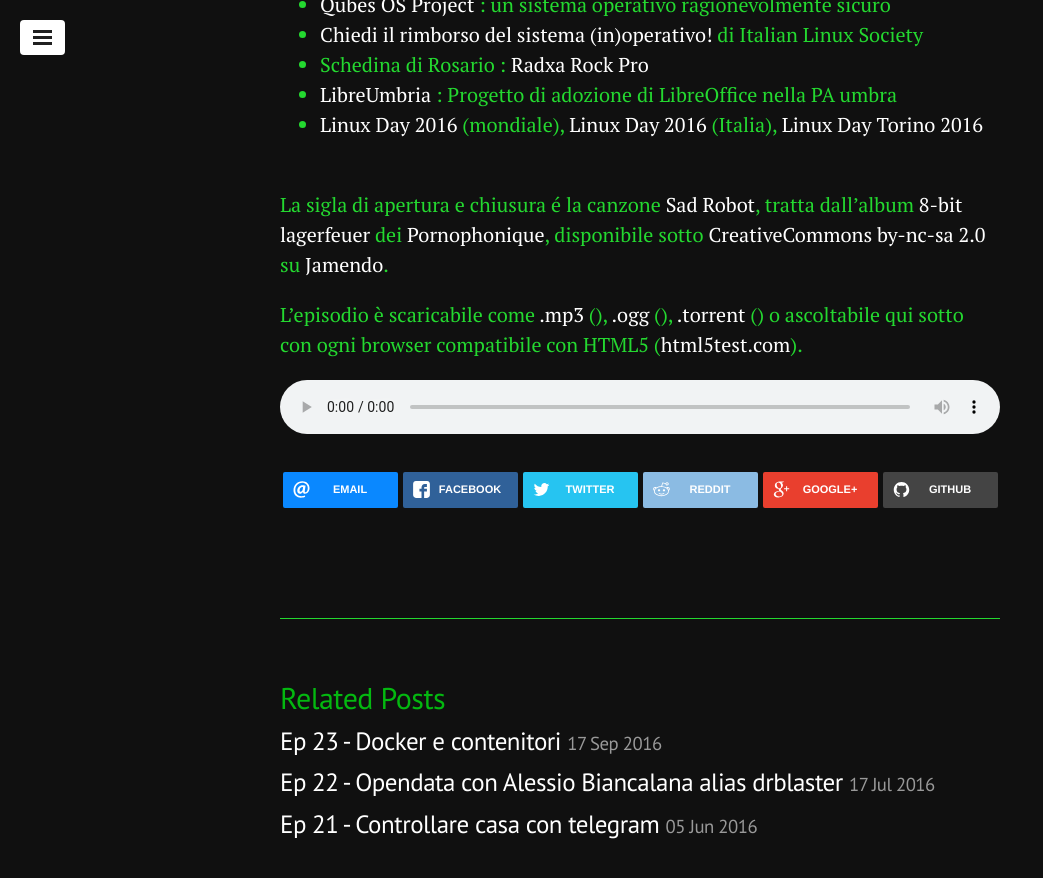
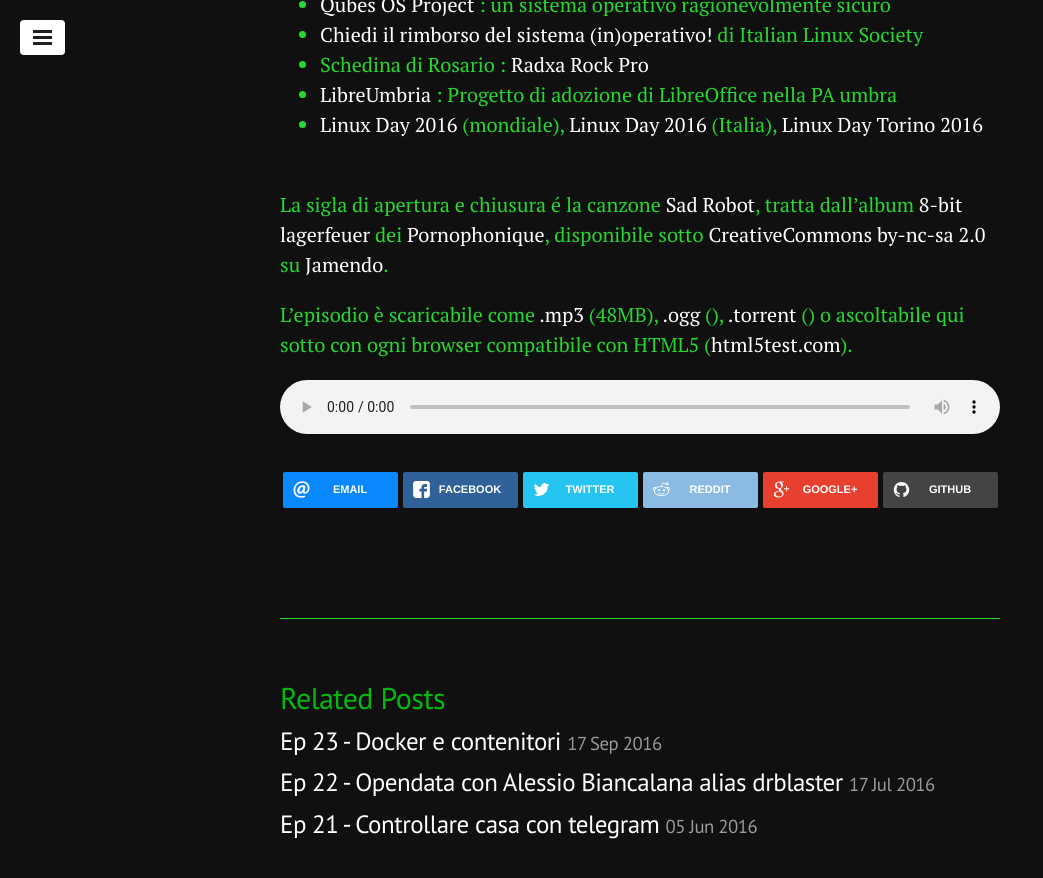
Before and after one commit to geekcookies/geekcookies.github.io, a Jekyll site: the page built from _posts/2016-10-16-episodio-24.md, in a window 1280 px wide and 900 px high, scrolled down 724 px. Shown: the top 878 px of the window, without its empty margins (0-1043 px from the left). Built offline with Jekyll 4.4.1, drawn with Linux system fonts in a browser that asks for light colours; nearby versions of some CDN libraries; comment, search, counter and statistics services are not loaded.

Commit message:
ep 24 with pfirst yaml data

```diff
--- a/_posts/2016-10-16-episodio-24.md
+++ b/_posts/2016-10-16-episodio-24.md
@@ -7,11 +7,11 @@
 short      : "Linux & Linux Day"
 podcast    :
   episode       : geekcookies_ep_24
-  filemp3_size  :
+  filemp3_size  : "48MB"
   fileogg_size  :
   filetorr_size :
-  filesize      :
-  length        :
+  filesize      : "50016910"
+  length        : "1:27:48"
 ---
 
 Abbiamo parlato di Linux, sistemi aperti e software libero insieme a Rosario, organizzatore quest’anno del Linux Day a Torino (22 Ottobre al Dipartimento di Informatica di Torino).
```
